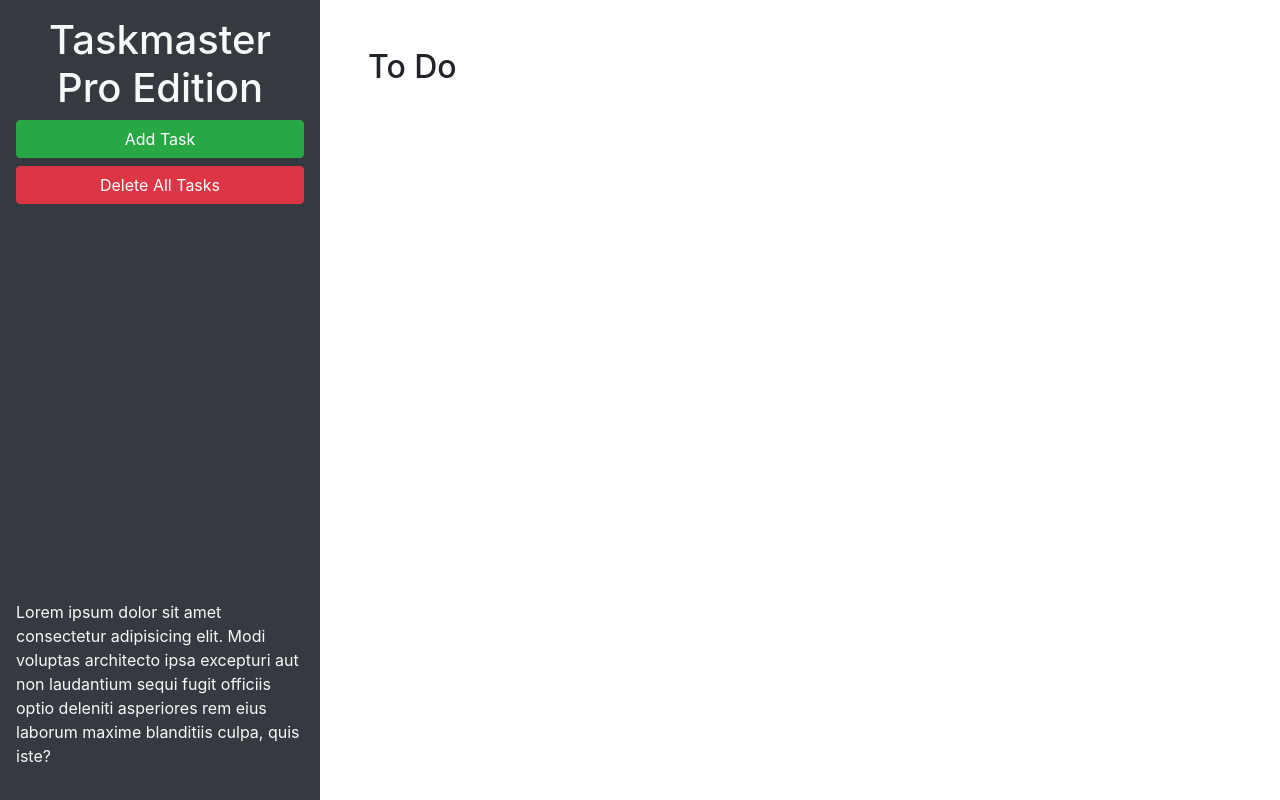
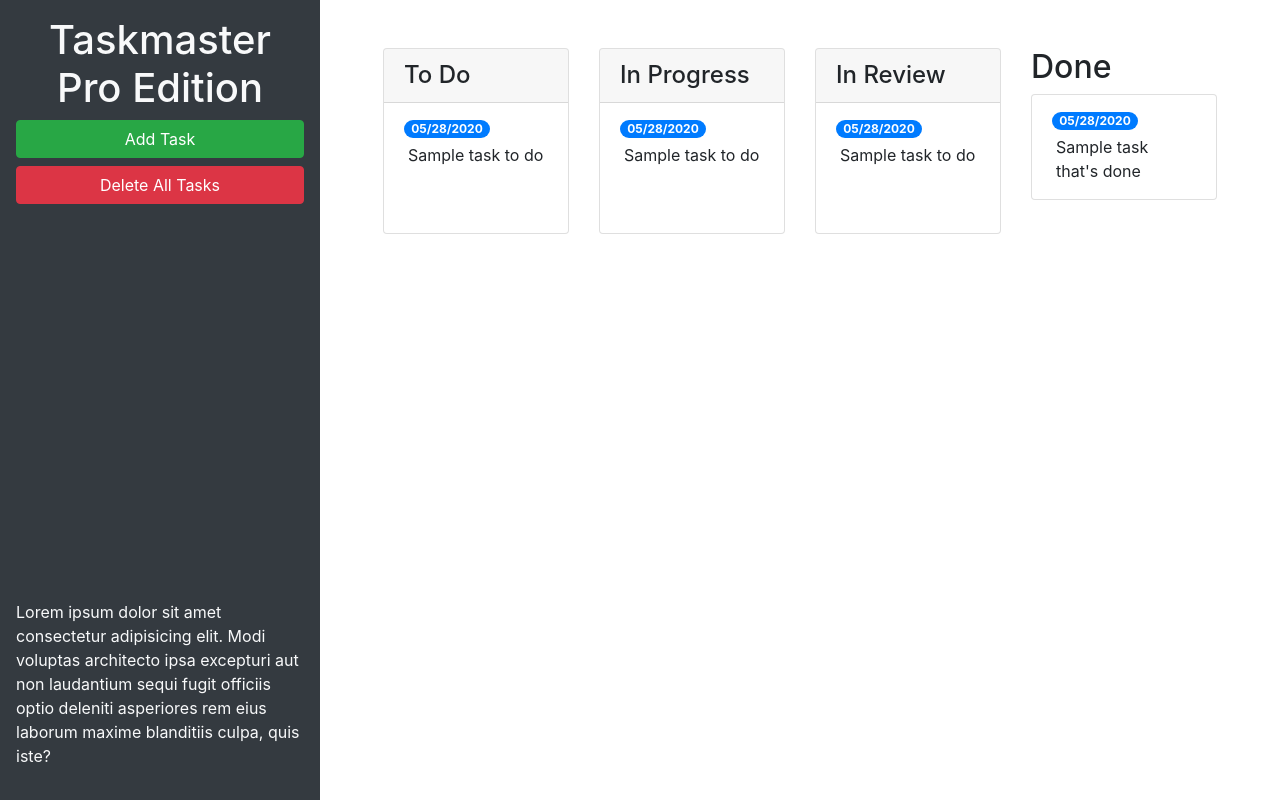
Before and after one commit to andiconner/taskmaster-pro, a plain HTML site: page index.html in a window 1280 px wide. Drawn offline with nearby package versions, Linux system fonts and the light colour scheme.

Commit message:
feature/grid-UI

```diff
--- a/index.html
+++ b/index.html
@@ -24,10 +24,65 @@
         laudantium sequi fugit officiis optio deleniti asperiores rem eius laborum maxime blanditiis culpa, quis iste?
       </p>
     </header>
+
     <main class="col-12 col-lg-9">
-      <div class="m-5">
-        <h2>To Do</h2>
-        <ul id="list-toDo" class="list-group"> </ul>
+      <div class="m-5 row justify-content-around">
+        <!-- todo start -->
+        <div class="col-12 col-md-6 col-xl-3 mb-3">
+          <div class="card">
+            <h4 class="card-header">
+              To Do
+            </h4>
+            <ul id="list-toDo" class="list-group list-group-flush">
+              <li class="list-group-item">
+                <span class="badge badge-primary badge-pill">05/28/2020</span>
+                <p class="m-1">Sample task to do</p>
+              </li>
+            </ul>
+          </div>
+        </div>
+        <!-- todo end -->
+        <!-- in progress start -->
+        <div class="col-12 col-md-6 col-xl-3 mb-3">
+          <div class="card">
+            <h4 class="card-header">
+              In Progress
+            </h4>
+            <ul id="list-inProgress" class="list-group list-group-flush">
+              <li class="list-group-item">
+                <span class="badge badge-primary badge-pill">05/28/2020</span>
+                <p class="m-1">Sample task to do</p>
+              </li>
+            </ul>
+          </div>
+        </div>
+        <!-- in progress end -->
+        <!-- in review start -->
+        <div class="col-12 col-md-6 col-xl-3 mb-3">
+          <div class="card">
+            <h4 class="card-header">
+              In Review
+            </h4>
+            <ul id="list-inReview" class="list-group list-group-flush">
+              <li class="list-group-item">
+                <span class="badge badge-primary badge-pill">05/28/2020</span>
+                <p class="m-1">Sample task to do</p>
+              </li>
+            </ul>
+          </div>
+        </div>
+        <!-- in review end -->
+        <!-- done start -->
+        <div class="col-12 col-md-6 col-xl-3 mb-3">
+          <h2>Done</h2>
+          <ul id="list-done" class="list-group">
+            <li class="list-group-item">
+              <span class="badge badge-primary badge-pill">05/28/2020</span>
+              <p class="m-1">Sample task that's done</p>
+            </li>
+          </ul>
+        </div>
+        <!-- done end -->
       </div>
     </main>
   </div>
@@ -47,11 +102,11 @@
           <form>
             <div class="form-group">
               <label for="modalTaskDescription">Task description</label>
-              <textarea id="modalTaskDescription" rows="3"></textarea>
+              <textarea id="modalTaskDescription" rows="3" class="form-control"></textarea>
             </div>
             <div class="form-group">
               <label for="modalDueDate">Due date</label>
-              <input type="text" id="modalDueDate" placeholder="mm/dd/yyyy" autocomplete="off" />
+              <input type="text" class="form-control" id="modalDueDate" placeholder="mm/dd/yyyy" autocomplete="off" />
             </div>
           </form>
         </div>
```
